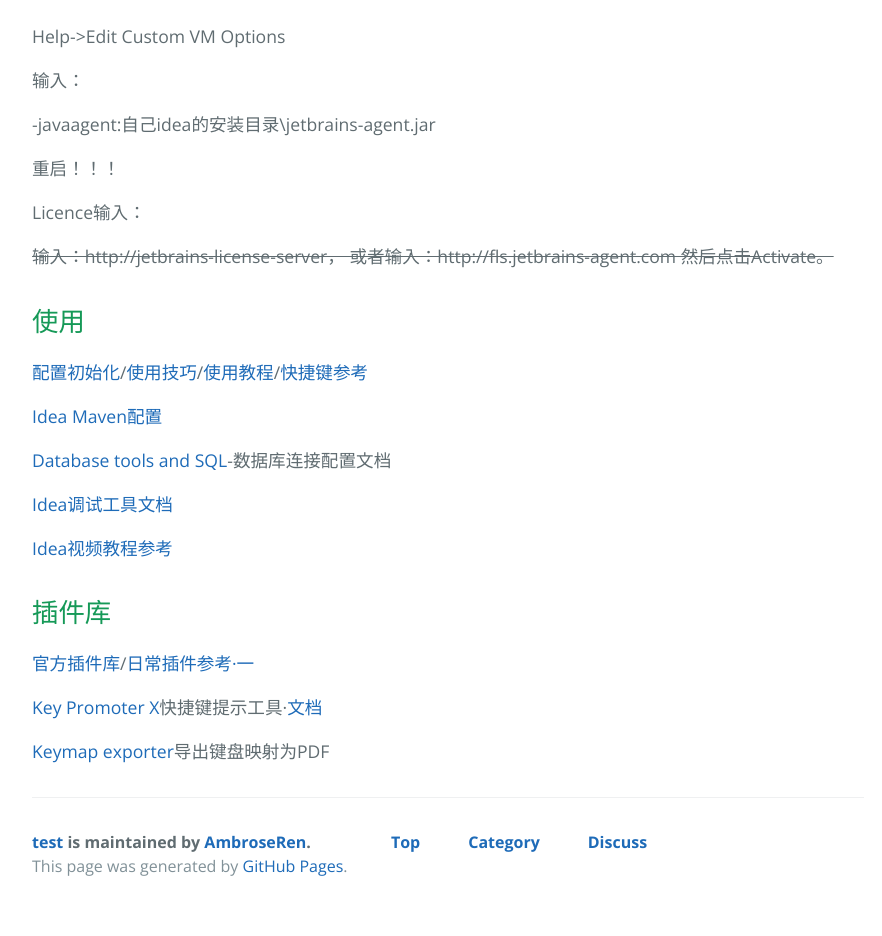
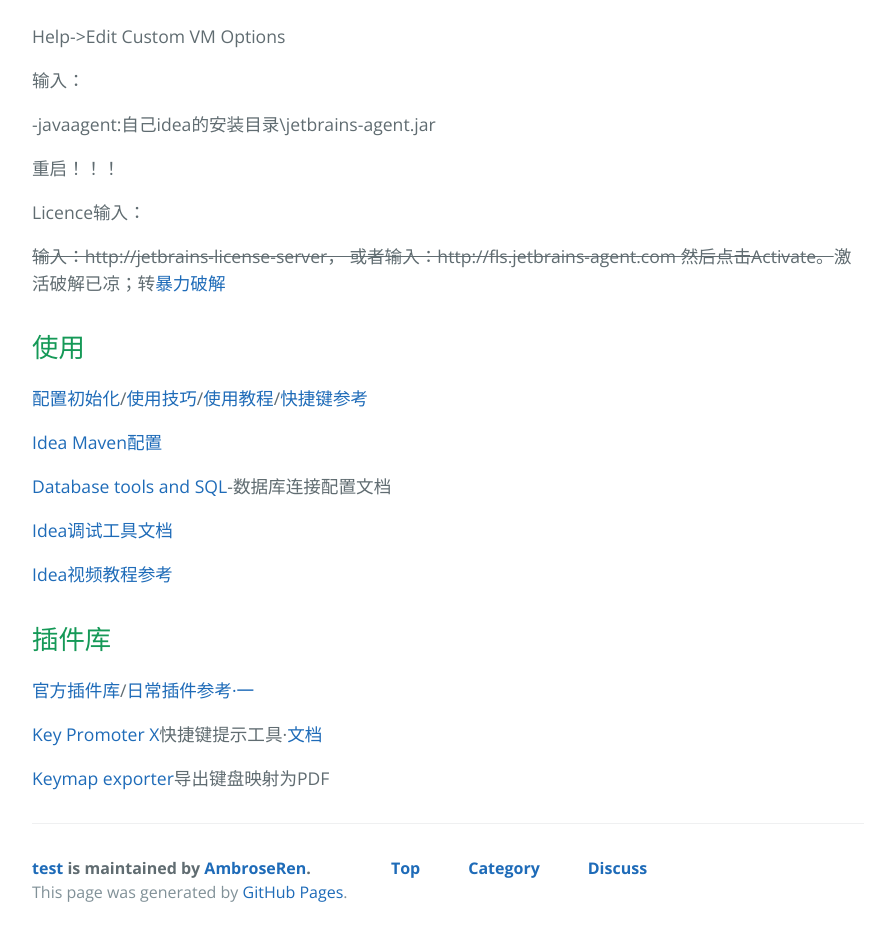
Before and after one commit to AmbroseRen/test, a Jekyll site: the page built from Doc/Tools/Idea/Idea.md, in a window 1280 px wide. Shown: the part 687-1623 px from the top of the page, without its empty margins (192-1074 px from the left). Built offline with Jekyll 4.4.1, drawn with Linux system fonts in a browser that asks for light colours; our own code applies the rules of GitHub Pages for plain Markdown files; the repository's description, which GitHub fills in, is left out; before the commit the page ends 1597 px from its top, so only the background shows below that.

Commit message:
Update Idea.md

```diff
--- a/Doc/Tools/Idea/Idea.md
+++ b/Doc/Tools/Idea/Idea.md
@@ -22,7 +22,7 @@
 
 ~~输入：http://jetbrains-license-server，
 或者输入：http://fls.jetbrains-agent.com
-然后点击Activate。~~
+然后点击Activate。~~激活破解已凉；转[暴力破解](https://shimo.im/docs/WY3hd8Jt8KHgvVty/read)
 
 ## 使用
 
```
